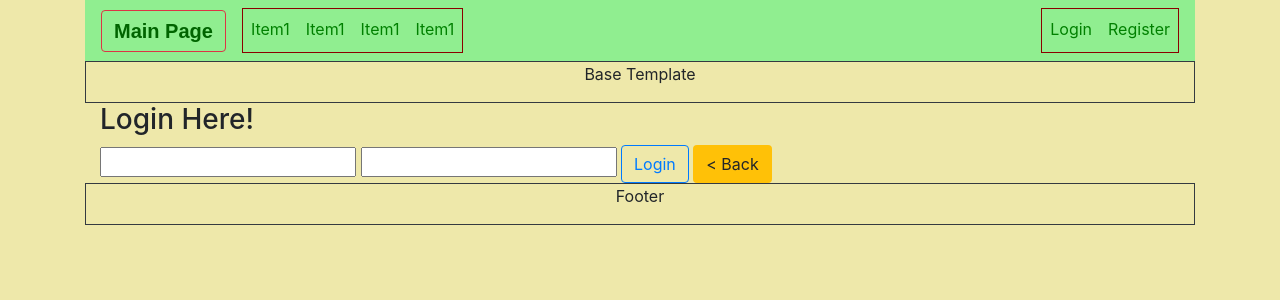
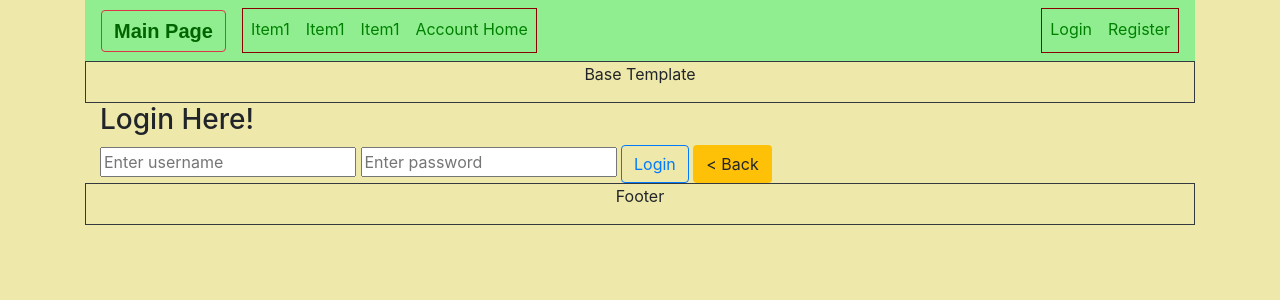
Before and after one commit to hedagaurav/tutorial, a Django app: page /account/login/ in a window 1280 px wide. Shown: the top 300 px of the page. Run offline with Django 3.2, Linux system fonts and the light colour scheme; some libraries are stand-ins or nearby versions.

Commit message:
accounts login working. added login decorators. added accounts home page.

```diff
--- a/account/forms.py
+++ b/account/forms.py
@@ -1,8 +1,19 @@
 from django import forms
 from .models import UserRegistrationModel
 
-
+'''
 class UserProfile(forms.ModelForm):
     class Meta:
         model = UserRegistrationModel
         fields = ['username', 'password']
+'''
+
+
+class UserProfile1(forms.Form):
+    username = forms.CharField(label='Username', max_length=32, widget=(forms.TextInput(attrs={
+        'placeholder': 'Enter username',
+    })))
+
+    password = forms.CharField(label='Password', max_length=32, widget=(forms.TextInput(attrs={
+        'placeholder': 'Enter password',
+    })))
--- a/account/templates/account/login.html
+++ b/account/templates/account/login.html
@@ -12,13 +12,18 @@
 
     <div class="container">
         <h3>Login Here!</h3>
-        <form method="post" action="">
+        {% if messages %}
+            {% for message in messages %}
+                {{ message }}
+            {% endfor %}
+
+        {% endif %}
+        <form method="post">
             {% csrf_token %}
-{#            {{ form.as_p }}#}
-            <input type="text" name="username">
-            <input type="text" name="password">
+            {{ form.username }}
+            {{ form.password }}
             <button class="btn btn-outline-primary" type="submit">Login</button>
-            <a href="{% url 'account:account_home' %}" class="btn bg-warning">< Back</a>
+            <a href="{% url 'main_page' %}" class="btn bg-warning">< Back</a>
         </form>
     </div>
 
--- a/account/templates/navbar.html
+++ b/account/templates/navbar.html
@@ -20,7 +20,7 @@
             <li class="nav-item"><a class="nav-link" href="#">item1</a></li>
             <li class="nav-item"><a class="nav-link" href="#">item1</a></li>
             <li class="nav-item"><a class="nav-link" href="#">item1</a></li>
-            <li class="nav-item"><a class="nav-link" href="#">item1</a></li>
+            <li class="nav-item"><a class="nav-link" href="{% url 'account:account_home' %}">Account Home</a></li>
         </ul>
         {% if user.is_authenticated %}
             <ul class="navbar-nav ml-auto">
@@ -35,8 +35,8 @@
             </ul>
         {% else %}
             <ul class="navbar-nav ml-auto">
-                <li class="nav-item"><a href="#" class="nav-link">Login</a></li>
-                <li class="nav-item"><a href="#" class="nav-link">Register</a></li>
+                <li class="nav-item"><a href="{% url 'account:login' %}" class="nav-link">Login</a></li>
+                <li class="nav-item"><a href="{% url 'account:user_register' %}" class="nav-link">Register</a></li>
             </ul>
         {% endif %}
 
--- a/account/urls.py
+++ b/account/urls.py
@@ -1,10 +1,12 @@
 from django.urls import path
-from account.views import home, user_login, user_logout
+from account.views import user_home, user_login, user_logout, user_register
+
 # from django.contrib.auth.views import LoginView
 
 app_name = 'account'
 urlpatterns = [
-    path('', home, name='account_home'),
+    path('', user_home, name='account_home'),
+    path('register/', user_register, name='user_register'),
     path('login/', user_login, name='login'),
     path('logout/', user_logout, name='logout'),
 ]
--- a/account/views.py
+++ b/account/views.py
@@ -1,34 +1,46 @@
-from django.shortcuts import render, redirect
+from django.shortcuts import render, redirect, reverse
+from django.contrib import messages
 from django.contrib.auth import logout, authenticate, login
-from .forms import UserProfile
+from django.contrib.auth.decorators import login_required
+# from django.contrib.auth import reverse
+from .forms import UserProfile1
 
 
 # Create your views here.
-def home(request):
+@login_required
+def user_home(request):
     name = 'Gaurav Heda'
     args = {'myName': name}
     # here "account" is the name of the folder in templates folder.
-    return render(request, 'account/register.html', args)
+    return render(request, 'account/home.html', args)
+
+
+def user_register(request):
+    context = {}
+    return render(request, 'account/register.html', context)
 
 
 def user_login(request):
+    form = UserProfile1()
     if request.method == 'POST':
-        # form = UserProfile(request.POST)
-        # if form.is_valid():
-            username = request.POST.get('username')
-            password = request.POST.get('password')
+        form = UserProfile1(request.POST)
+        if form.is_valid():
+            username = form.cleaned_data['username']
+            password = form.cleaned_data['password']
             user = authenticate(request, username=username, password=password)
             print(username, password, user)
-            # if user is not None:
-            #     login(request, user)
-            #     print(login(request, user))
-            #     return redirect('account:home')
-            # else:
-            #     print("username or password is incorrect.")
-
-    return render(request, 'account/login.html', {})
+            if user is not None:
+                login(request, user)
+                print(login(request, user))
+                return redirect(reverse('account:account_home'))
+            else:
+                message = "username or password is incorrect."
+                messages.error(request, message)
+                form = UserProfile1()
+    context = {'form': form}
+    return render(request, 'account/login.html', context)
 
 
-def user_logout(requset):
-    logout(requset)
+def user_logout(request):
+    logout(request)
     return redirect('account:login')
--- a/tutorial/settings.py
+++ b/tutorial/settings.py
@@ -117,4 +117,7 @@ USE_TZ = True
 
 STATIC_URL = '/static/'
 
-LOGIN_REDIRECT_URL = '/account/'
+# while adding login_required decorators check the path properly for '/' at starting and ending.
+LOGIN_URL = '/account/login/'
+
+# LOGIN_REDIRECT_URL = '/account/'
```
Also changed, not shown: db.sqlite3.
